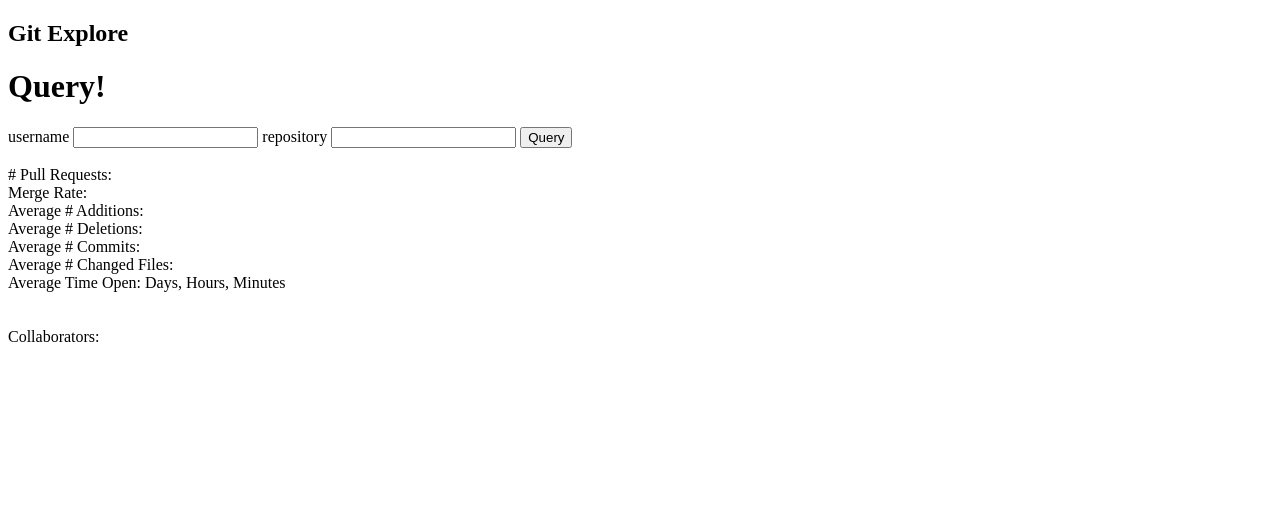
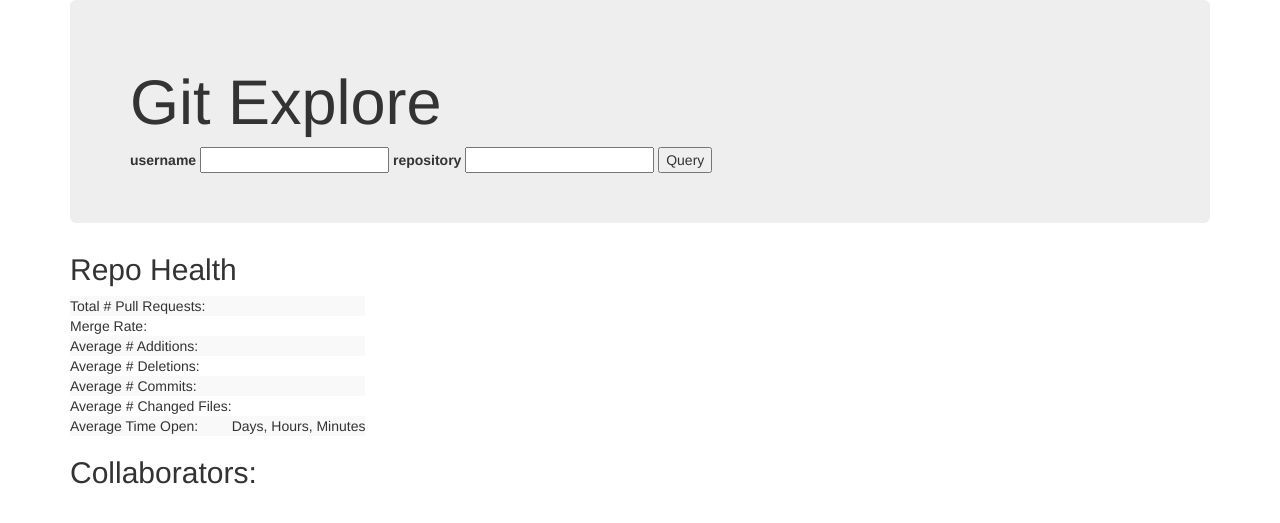
Before and after one commit to nixonbali/github-monitor, a Python web app: template flask/templates/index.html in a window 1280 px wide. Shown: the top 523 px of the page. Run offline with Jinja, Linux system fonts and the light colour scheme; the template is opened without the code that fills it, so the values that code supplies are empty; some libraries are stand-ins or nearby versions.

Commit message:
includes css bootstrap - basic styling

```diff
--- a/flask/app.py
+++ b/flask/app.py
@@ -41,7 +41,6 @@ def process():
     repo = request.form['repo']
     ### user-only input
     if repo == '':
-        print('\nHERE\n')
         collabs = requests.get("http://0.0.0.0:5000" + url_for('UsersView:listcollabs', login=username)).json()
         return jsonify(collabs)
     ### repo input
--- a/flask/static/form.js
+++ b/flask/static/form.js
@@ -37,7 +37,7 @@ $(document).ready(function() {
         d = document.getElementById('users')
         d.innerHTML = ""
         for (i = 0; i < data.users.length; i++) {
-          newUser = document.createElement("div")
+          newUser = document.createElement("tr")
           console.log(data.users[i])
 
           newUser.innerHTML = data.users[i]['login'];
--- a/flask/templates/index.html
+++ b/flask/templates/index.html
@@ -7,17 +7,26 @@
   <!-- my jQuery script -->
   <script src="{{ url_for('static', filename='form.js') }}"></script>
 
+  <!-- Latest compiled and minified CSS -->
+  <link rel="stylesheet" href="https://stackpath.bootstrapcdn.com/bootstrap/3.4.1/css/bootstrap.min.css" integrity="sha384-HSMxcRTRxnN+Bdg0JdbxYKrThecOKuH5zCYotlSAcp1+c8xmyTe9GYg1l9a69psu" crossorigin="anonymous">
+
+  <!-- Optional theme -->
+  <link rel="stylesheet" href="https://stackpath.bootstrapcdn.com/bootstrap/3.4.1/css/bootstrap-theme.min.css" integrity="sha384-6pzBo3FDv/PJ8r2KRkGHifhEocL+1X2rVCTTkUfGk7/0pbek5mMa1upzvWbrUbOZ" crossorigin="anonymous">
+
+  <!-- Latest compiled and minified JavaScript -->
+  <script src="https://stackpath.bootstrapcdn.com/bootstrap/3.4.1/js/bootstrap.min.js" integrity="sha384-aJ21OjlMXNL5UyIl/XNwTMqvzeRMZH2w8c5cRVpzpU8Y5bApTppSuUkhZXN0VxHd" crossorigin="anonymous"></script>
+
   <!-- style -->
   <!-- <link rel="stylesheet" href="{{ url_for('static', filename='style.css') }}"> -->
 </head>
 <body>
+
+
+  <div class = "container">
+    <div class="jumbotron">
       <nav>
         <h1>Git Explore</h1>
       </nav>
-
-  <h1>Query!</h1>
-
-  <div>
       <form>
         <label for="usernameInput">username</label>
         <input name="username" id="usernameInput">
@@ -25,19 +34,30 @@
         <input name="repo" id="repoInput">
         <input type="submit" value="Query">
       </form>
-    <br>
+    </div>
+    <h2>Repo Health</h2>
     <div id="NoPR"></div>
-    # Pull Requests: <span id="PRCount"></span><br>
-    Merge Rate: <span id="PRMergeRate"></span></br>
-    Average # Additions: <span id="PRAdditions"></span></br>
-    Average # Deletions: <span id="PRDeletions"></span></br>
-    Average # Commits: <span id="PRCommits"></span></br>
-    Average # Changed Files: <span id="PRChangedFiles"></span></br>
-    Average Time Open: <span id="PRMeanDays"></span> Days, <span id="PRMeanHours"></span> Hours, <span id="PRMeanMinutes"></span> Minutes</br>
-
-    <br>
-    <br>
-    Collaborators:<div id="users"></div>
+    <div class="table-responsive">
+      <table class="table-striped">
+        <tbody>
+          <tr><td>Total # Pull Requests:</td><td><span id="PRCount"></span></td></tr>
+          <tr><td>Merge Rate:</td><td><span id="PRMergeRate"></span></td></tr>
+          <tr><td>Average # Additions:</td><td><span id="PRAdditions"></span></td></tr>
+          <tr><td>Average # Deletions:</td><td><span id="PRDeletions"></span></td></tr>
+          <tr><td>Average # Commits:</td><td><span id="PRCommits"></span></td></tr>
+          <tr><td>Average # Changed Files:</td><td><span id="PRChangedFiles"></span></td></tr>
+          <tr><td>Average Time Open:</td><td><span id="PRMeanDays"></span> Days, <span id="PRMeanHours"></span> Hours, <span id="PRMeanMinutes"></span> Minutes</td></tr>
+        </tbody>
+      </table>
+    </div>
+    <h2>Collaborators:</h2>
+    <!-- <div id="users"></div> -->
+    <div class="table-responsive">
+      <table class="table-striped">
+        <tbody id ="users">
+        </tbody>
+      </table>
+    </div>
   </div>
 </body>
 <!-- <body>
```
Lines whose indentation alone changed are shown as unchanged.
